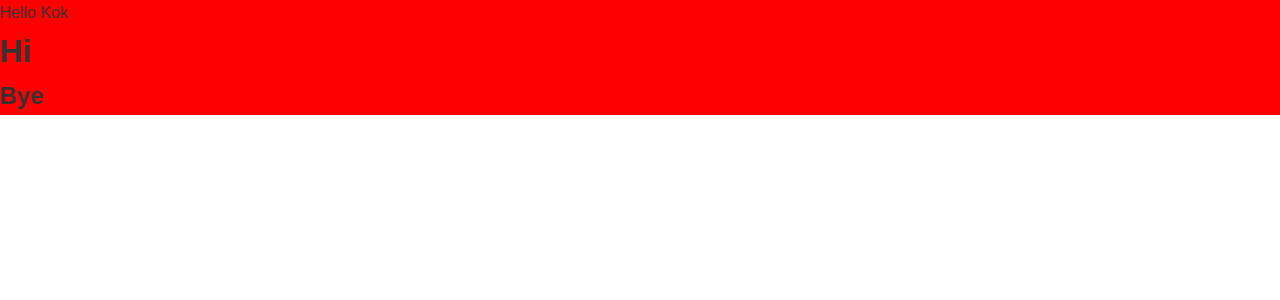
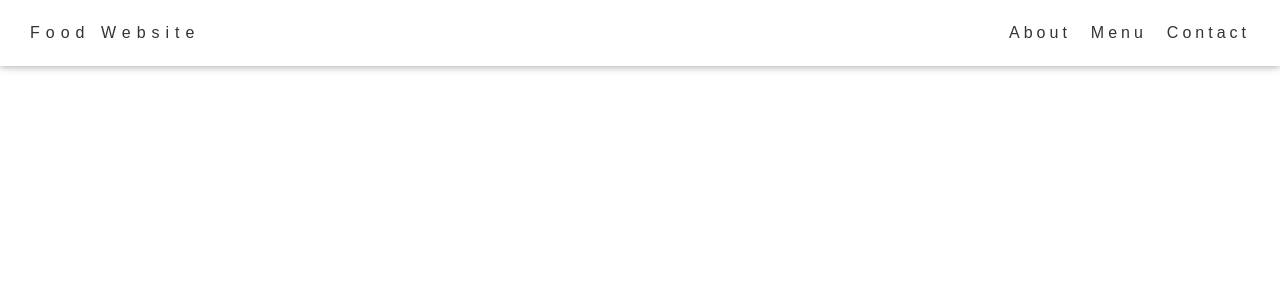
Before and after one commit to Mengsreang-Chhoeung/reactjs-youtube, a React (Create React App) app in the folder simple-food-website/: page / in a window 1280 px wide. Shown: the top 300 px of the page. Built offline with nearby package versions, Linux system fonts and the light colour scheme.

Commit message:
done on nav(simple-food-website)

```diff
--- a/simple-food-website/src/components/app/index.tsx
+++ b/simple-food-website/src/components/app/index.tsx
@@ -1,15 +1,29 @@
 import React from "react";
 import "./index.css";
 import DefaultLayout from "../layout/DefaultLayout";
+import Nav from "../nav";
 
 const App: React.FC = () => {
   return (
     <DefaultLayout>
-      Hello Kok
+      {/* Nav */}
+      <Nav />
+      {/* End of Nav */}
 
-      <h1>Hi</h1>
+      {/* Hero */}
+      {/* End of Hero */}
 
-      <h2>Bye</h2>
+      {/* About */}
+      {/* End of About */}
+
+      {/* Menu */}
+      {/* End of Menu */}
+
+      {/* Contact */}
+      {/* End of Contact */}
+
+      {/* Footer */}
+      {/* End of Footer */}
     </DefaultLayout>
   )
 }
--- a/simple-food-website/src/components/layout/style.css
+++ b/simple-food-website/src/components/layout/style.css
@@ -1,5 +1,4 @@
 .container {
     width: 100%;
     position: relative;
-    background-color: red;
 }
--- /dev/null
+++ b/simple-food-website/src/components/nav/index.css
@@ -0,0 +1,41 @@
+nav {
+    width: 100%;
+    box-shadow: 0 2px 5px 0 rgb(0 0 0 / 16%), 0 2px 10px 0 rgb(0 0 0 / 12%);
+    position: fixed;
+    top: 0px;
+    left: 0px;
+    display: flex;
+    justify-content: space-between;
+    align-items: center;
+    padding: 10px 20px;
+}
+
+nav > a.logo {
+    text-decoration: none;
+    color: #333;
+    font-weight: 500;
+    letter-spacing: 6px;
+    display: block;
+    padding: 10px;
+}
+
+nav > a.logo:hover {
+    background-color: #dedede;
+}
+
+nav > ul {
+    display: flex;
+    list-style-type: none;
+}
+
+nav > ul > li > a {
+    display: block;
+    padding: 10px;
+    text-decoration: none;
+    color: #333;
+    letter-spacing: 4px;
+}
+
+nav > ul > li > a:hover {
+    background-color: #dedede;
+}
--- /dev/null
+++ b/simple-food-website/src/components/nav/index.tsx
@@ -0,0 +1,28 @@
+import React from "react";
+import "./index.css";
+
+interface NavProps {}
+
+const Nav: React.FC<NavProps> = (props) => {
+    const {} = props;
+
+    return (
+        <nav>
+            <a href="#" className="logo">Food Website</a>
+
+            <ul>
+                <li>
+                    <a href="#">About</a>
+                </li>
+                <li>
+                    <a href="#">Menu</a>
+                </li>
+                <li>
+                    <a href="#">Contact</a>
+                </li>
+            </ul>
+        </nav>
+    )
+}
+
+export default Nav;
```
